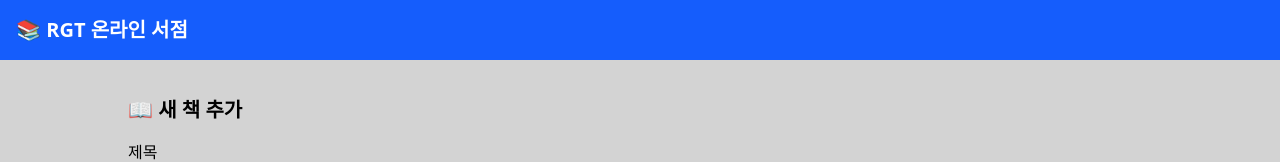
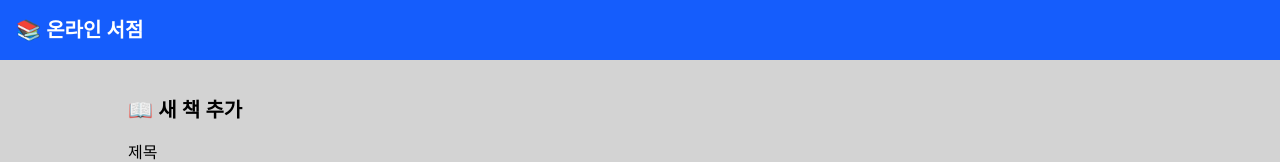
Before and after one commit to sbwcartoon/bookstore-frontend, a SvelteKit app: page /books/new in a window 1280 px wide. Shown: the top 162 px of the page. Built offline with nearby package versions, Linux system fonts and the light colour scheme.

Commit message:
refactor: 서비스 이름 변경

```diff
--- a/docker-compose.yml
+++ b/docker-compose.yml
@@ -2,7 +2,7 @@ version: "3.8"
 
 services:
   app:
-    container_name: rgt-bookstore-frontend
+    container_name: bookstore-frontend
     build:
       context: .
       args:
--- a/src/routes/+layout.svelte
+++ b/src/routes/+layout.svelte
@@ -7,7 +7,7 @@
 <div class="flex flex-col min-h-screen">
   <header class="bg-blue-600 text-white fixed top-0 w-full z-10 p-4">
     <h1 class="text-xl font-bold">
-      <a href="/">📚 RGT 온라인 서점</a>
+      <a href="/">📚 온라인 서점</a>
     </h1>
   </header>
 
```
Also changed, not shown: 1 other file (tests, documents, lock files or other folders).
